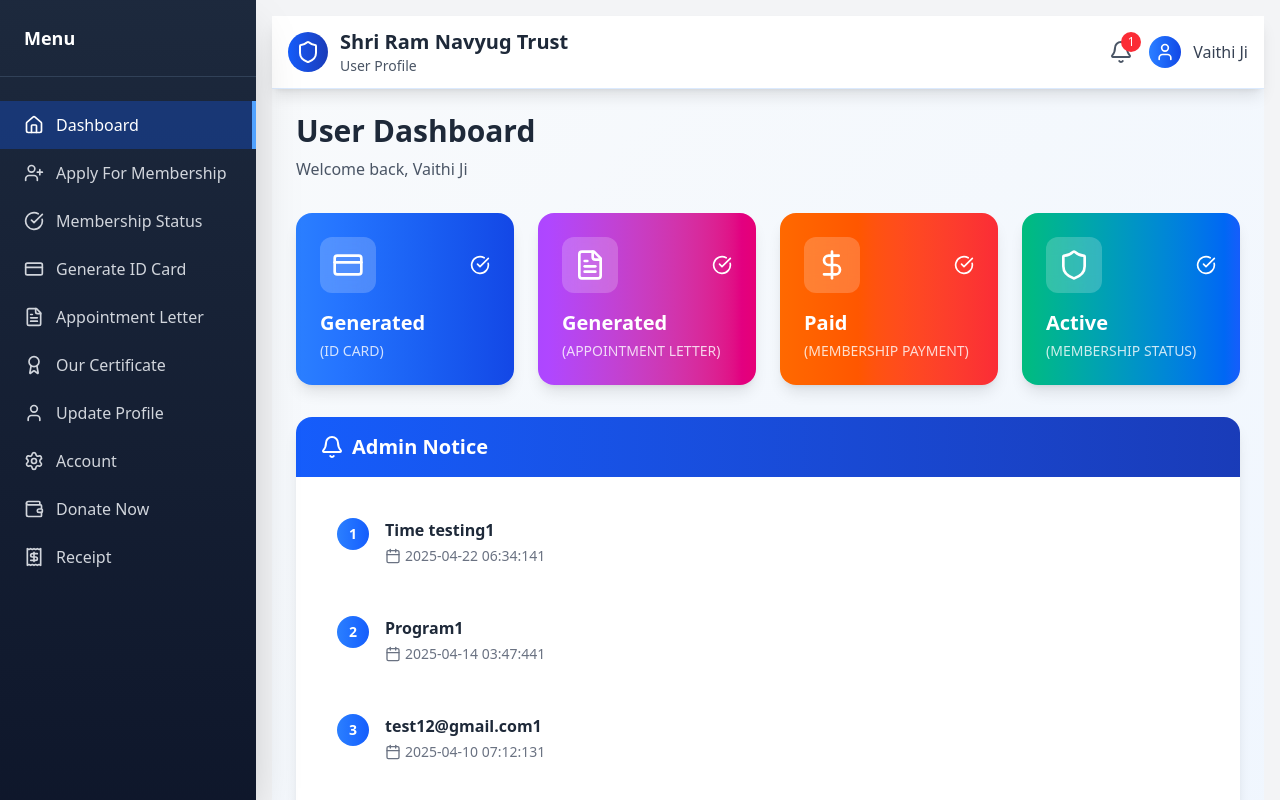
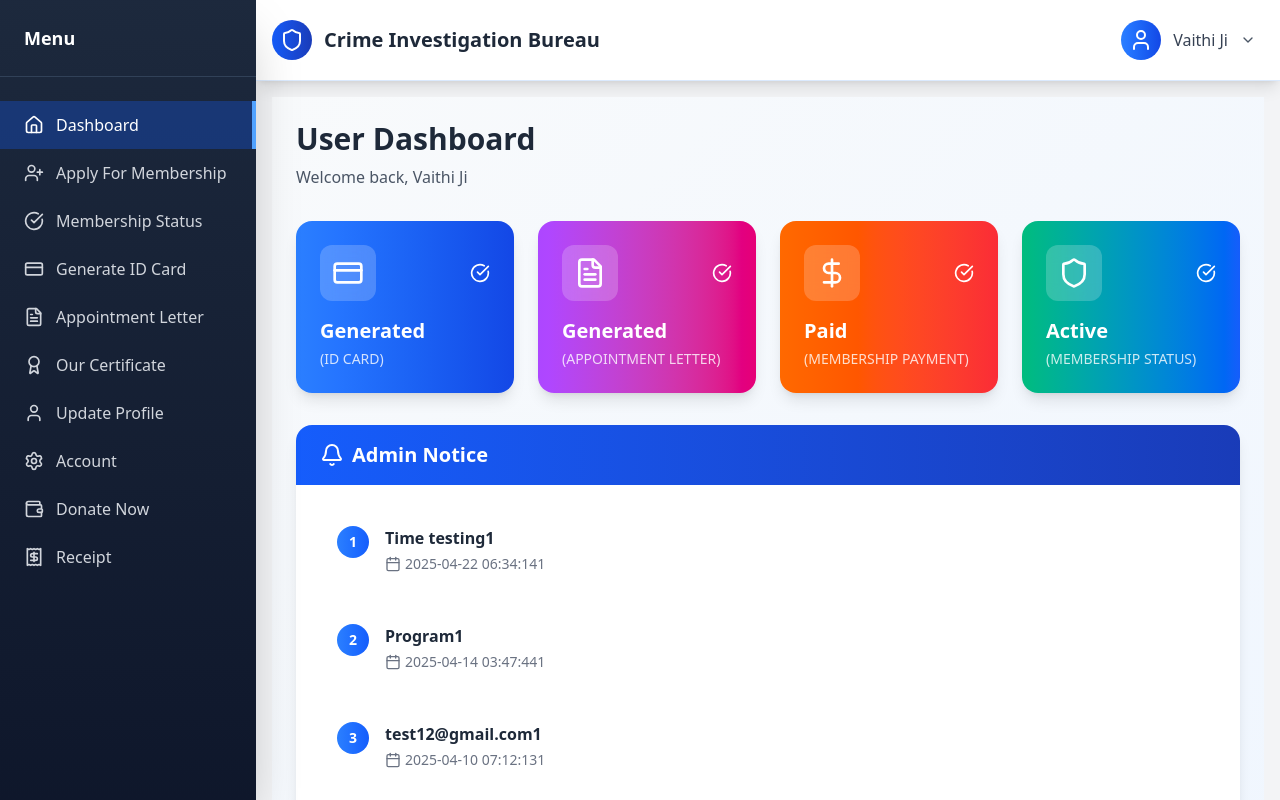
Before and after one commit to Priyanka9321/CIB-dashboard, a React (Vite) app: page /user/dashboard in a window 1280 px wide. Built offline with nearby package versions, Linux system fonts and the light colour scheme.

Commit message:
add navbar

```diff
--- /dev/null
+++ b/src/components/Navbar.jsx
@@ -0,0 +1,111 @@
+import { useState } from "react";
+import {
+  Shield,
+  User,
+  ChevronDown,
+  LogOut,
+  KeyRound,
+  UserCircle,
+} from "lucide-react";
+
+const Navbar = () => {
+  const [profileDropdownOpen, setProfileDropdownOpen] = useState(false);
+
+  return (
+    <header className="bg-white shadow-lg border-b border-blue-100">
+      <div className="flex items-center justify-between px-4 py-3">
+        {/* Left side - Logo and Title */}
+        <div className="flex items-center gap-3">
+          <div className="w-10 h-10 bg-gradient-to-r from-blue-600 to-blue-800 rounded-full flex items-center justify-center">
+            <Shield className="w-6 h-6 text-white" />
+          </div>
+          <div>
+            <h1 className="text-xl font-bold text-gray-800">
+              Crime Investigation Bureau
+            </h1>
+          </div>
+        </div>
+
+        {/* Right side - User Profile with Dropdown */}
+        <div className="relative">
+          <button
+            onClick={() => setProfileDropdownOpen(!profileDropdownOpen)}
+            className="flex items-center gap-3 p-2 rounded-lg hover:bg-blue-50 transition-colors"
+          >
+            <div className="w-10 h-10 bg-gradient-to-r from-blue-500 to-blue-700 rounded-full flex items-center justify-center">
+              <User className="w-6 h-6 text-white" />
+            </div>
+            <span className="font-medium text-gray-700">Vaithi Ji</span>
+            <ChevronDown
+              className={`w-4 h-4 text-gray-600 transition-transform ${
+                profileDropdownOpen ? "rotate-180" : ""
+              }`}
+            />
+          </button>
+
+          {/* Dropdown Menu */}
+          {profileDropdownOpen && (
+            <div className="absolute right-0 mt-2 w-56 bg-white rounded-lg shadow-lg border border-gray-200 py-2 z-50">
+              <div className="px-4 py-3 border-b border-gray-100">
+                <div className="flex items-center gap-3">
+                  <div className="w-12 h-12 bg-gradient-to-r from-blue-500 to-blue-700 rounded-full flex items-center justify-center">
+                    <User className="w-7 h-7 text-white" />
+                  </div>
+                  <div>
+                    <p className="font-semibold text-gray-800">Vaithi Ji</p>
+                    <p className="text-sm text-gray-600">vaithi@example.com</p>
+                  </div>
+                </div>
+              </div>
+
+              <div className="py-2">
+                <button
+                  className="w-full flex items-center gap-3 px-4 py-2 text-gray-700 hover:bg-blue-50 transition-colors"
+                  onClick={() => {
+                    setProfileDropdownOpen(false);
+                    // Handle profile action
+                  }}
+                >
+                  <UserCircle className="w-5 h-5" />
+                  <span>Profile</span>
+                </button>
+
+                <button
+                  className="w-full flex items-center gap-3 px-4 py-2 text-gray-700 hover:bg-blue-50 transition-colors"
+                  onClick={() => {
+                    setProfileDropdownOpen(false);
+                    // Handle forgot password action
+                  }}
+                >
+                  <KeyRound className="w-5 h-5" />
+                  <span>Forgot Password</span>
+                </button>
+
+                <button
+                  className="w-full flex items-center gap-3 px-4 py-2 text-red-600 hover:bg-red-50 transition-colors"
+                  onClick={() => {
+                    setProfileDropdownOpen(false);
+                    // Handle logout action
+                  }}
+                >
+                  <LogOut className="w-5 h-5" />
+                  <span>Logout</span>
+                </button>
+              </div>
+            </div>
+          )}
+        </div>
+      </div>
+
+      {/* Overlay to close dropdown when clicking outside */}
+      {profileDropdownOpen && (
+        <div
+          className="fixed inset-0 z-40"
+          onClick={() => setProfileDropdownOpen(false)}
+        ></div>
+      )}
+    </header>
+  );
+};
+
+export default Navbar;
--- a/src/layouts/UserLayout.jsx
+++ b/src/layouts/UserLayout.jsx
@@ -1,4 +1,5 @@
 import Sidebar from "../components/Sidebar";
+import Navbar from "../components/Navbar";
 import { Outlet } from "react-router-dom";
 
 const UserLayout = () => {
@@ -8,8 +9,11 @@ const UserLayout = () => {
       <Sidebar />
 
       {/* Main content scrollable */}
-      <div className="flex-1 overflow-y-auto bg-gray-100 p-4">
-        <Outlet />
+      <div className="flex-1 overflow-y-auto bg-gray-100">
+        <Navbar />
+        <div className="p-4">
+          <Outlet />
+        </div>
       </div>
     </div>
   );
--- a/src/pages/user/Dashboard.jsx
+++ b/src/pages/user/Dashboard.jsx
@@ -1,4 +1,3 @@
-import React, { useState } from 'react';
 import {
   User,
   CreditCard,
@@ -8,132 +7,95 @@ import {
   DollarSign,
   Calendar,
   Shield,
-  Menu
-} from 'lucide-react';
+  Menu,
+} from "lucide-react";
 
-const UserDashboard = ()  => {
-  const [sidebarOpen, setSidebarOpen] = useState(false);
-
+const UserDashboard = () => {
   const statusCards = [
     {
       title: "Generated",
       subtitle: "(ID CARD)",
       icon: <CreditCard className="w-8 h-8 text-white" />,
       gradient: "from-blue-500 to-blue-700",
-      status: "completed"
+      status: "completed",
     },
     {
       title: "Generated",
       subtitle: "(APPOINTMENT LETTER)",
       icon: <FileText className="w-8 h-8 text-white" />,
       gradient: "from-purple-500 to-pink-600",
-      status: "completed"
+      status: "completed",
     },
     {
       title: "Paid",
       subtitle: "(MEMBERSHIP PAYMENT)",
       icon: <DollarSign className="w-8 h-8 text-white" />,
       gradient: "from-orange-500 to-red-500",
-      status: "paid"
+      status: "paid",
     },
     {
       title: "Active",
       subtitle: "(MEMBERSHIP STATUS)",
       icon: <Shield className="w-8 h-8 text-white" />,
       gradient: "from-emerald-500 to-blue-600",
-      status: "active"
-    }
+      status: "active",
+    },
   ];
-
-
 
   const adminNotices = [
     {
       id: 1,
       title: "Time testing1",
-      date: "2025-04-22 06:34:141"
+      date: "2025-04-22 06:34:141",
     },
     {
       id: 2,
       title: "Program1",
-      date: "2025-04-14 03:47:441"
+      date: "2025-04-14 03:47:441",
     },
     {
       id: 3,
       title: "test12@gmail.com1",
-      date: "2025-04-10 07:12:131"
+      date: "2025-04-10 07:12:131",
     },
     {
       id: 4,
       title: "TODAY URGENT MEETING1",
-      date: "2025-01-07 09:19:511"
+      date: "2025-01-07 09:19:511",
     },
     {
       id: 5,
       title: "????? ???? ????? 1",
-      date: "2024-12-26 10:13:101"
+      date: "2024-12-26 10:13:101",
     },
     {
       id: 6,
       title: "????? ???? ????? 1",
-      date: "2024-12-26 10:13:051"
-    }
+      date: "2024-12-26 10:13:051",
+    },
   ];
 
   return (
     <div className="min-h-screen bg-gradient-to-br from-slate-50 to-blue-50">
-      {/* Header */}
-      <header className="bg-white shadow-lg border-b border-blue-100">
-        <div className="flex items-center justify-between px-4 py-3">
-          <div className="flex items-center gap-4">
-            <button
-              onClick={() => setSidebarOpen(!sidebarOpen)}
-              className="lg:hidden p-2 rounded-lg hover:bg-blue-50 transition-colors"
-            >
-              {sidebarOpen ? <X size={24} /> : <Menu size={24} />}
-            </button>
-            <div className="flex items-center gap-3">
-              <div className="w-10 h-10 bg-gradient-to-r from-blue-600 to-blue-800 rounded-full flex items-center justify-center">
-                <Shield className="w-6 h-6 text-white" />
-              </div>
-              <div>
-                <h1 className="text-xl font-bold text-gray-800">Shri Ram Navyug Trust</h1>
-                <p className="text-sm text-gray-600">User Profile</p>
-              </div>
-            </div>
-          </div>
-          <div className="flex items-center gap-4">
-            <div className="relative">
-              <Bell className="w-6 h-6 text-gray-600" />
-              <span className="absolute -top-2 -right-2 w-5 h-5 bg-red-500 text-white text-xs rounded-full flex items-center justify-center">1</span>
-            </div>
-            <div className="flex items-center gap-3">
-              <div className="w-8 h-8 bg-gradient-to-r from-blue-500 to-blue-700 rounded-full flex items-center justify-center">
-                <User className="w-5 h-5 text-white" />
-              </div>
-              <span className="font-medium text-gray-700">Vaithi Ji</span>
-            </div>
-          </div>
-        </div>
-      </header>
-
       <div className="flex">
-
-
-
         {/* Main Content */}
         <main className="flex-1 p-6 lg:ml-0">
           <div className="max-w-7xl mx-auto">
             {/* Welcome Section */}
             <div className="mb-8">
-              <h1 className="text-3xl font-bold text-gray-800 mb-2">User Dashboard</h1>
+              <h1 className="text-3xl font-bold text-gray-800 mb-2">
+                User Dashboard
+              </h1>
               <p className="text-gray-600">Welcome back, Vaithi Ji</p>
             </div>
 
             {/* Status Cards */}
             <div className="grid grid-cols-1 md:grid-cols-2 lg:grid-cols-4 gap-6 mb-8">
               {statusCards.map((card, index) => (
-                <div key={index} className={`bg-gradient-to-r ${card.gradient} rounded-2xl p-6 text-white shadow-lg hover:shadow-xl transform hover:-translate-y-1 transition-all duration-300`}>
+                <div
+                  key={index}
+                  className={`bg-gradient-to-r ${card.gradient} rounded-2xl p-6 text-white shadow-lg hover:shadow-xl transform hover:-translate-y-1 transition-all duration-300`}
+                >
                   <div className="flex items-center justify-between mb-4">
                     <div className="bg-white/20 p-3 rounded-xl backdrop-blur-sm">
                       {card.icon}
@@ -143,7 +105,9 @@ const UserDashboard = ()  => {
                     </div>
                   </div>
                   <h3 className="text-xl font-bold mb-1">{card.title}</h3>
-                  <p className="text-white/80 text-sm font-medium">{card.subtitle}</p>
+                  <p className="text-white/80 text-sm font-medium">
+                    {card.subtitle}
+                  </p>
                 </div>
               ))}
             </div>
@@ -159,12 +123,17 @@ const UserDashboard = ()  => {
               <div className="p-6">
                 <div className="space-y-4">
                   {adminNotices.map((notice, index) => (
-                    <div key={notice.id} className="flex items-start gap-4 p-4 hover:bg-blue-50 rounded-xl transition-colors duration-200 border border-transparent hover:border-blue-200">
+                    <div
+                      key={notice.id}
+                      className="flex items-start gap-4 p-4 hover:bg-blue-50 rounded-xl transition-colors duration-200 border border-transparent hover:border-blue-200"
+                    >
                       <div className="flex-shrink-0 w-8 h-8 bg-gradient-to-r from-blue-500 to-blue-600 text-white rounded-full flex items-center justify-center font-bold text-sm">
                         {index + 1}
                       </div>
                       <div className="flex-1">
-                        <h4 className="font-semibold text-gray-800 mb-1">{notice.title}</h4>
+                        <h4 className="font-semibold text-gray-800 mb-1">
+                          {notice.title}
+                        </h4>
                         <p className="text-sm text-gray-500 flex items-center gap-1">
                           <Calendar className="w-4 h-4" />
                           {notice.date}
@@ -180,6 +149,6 @@ const UserDashboard = ()  => {
       </div>
     </div>
   );
-}
+};
 
-export default UserDashboard ;
+export default UserDashboard;
```
